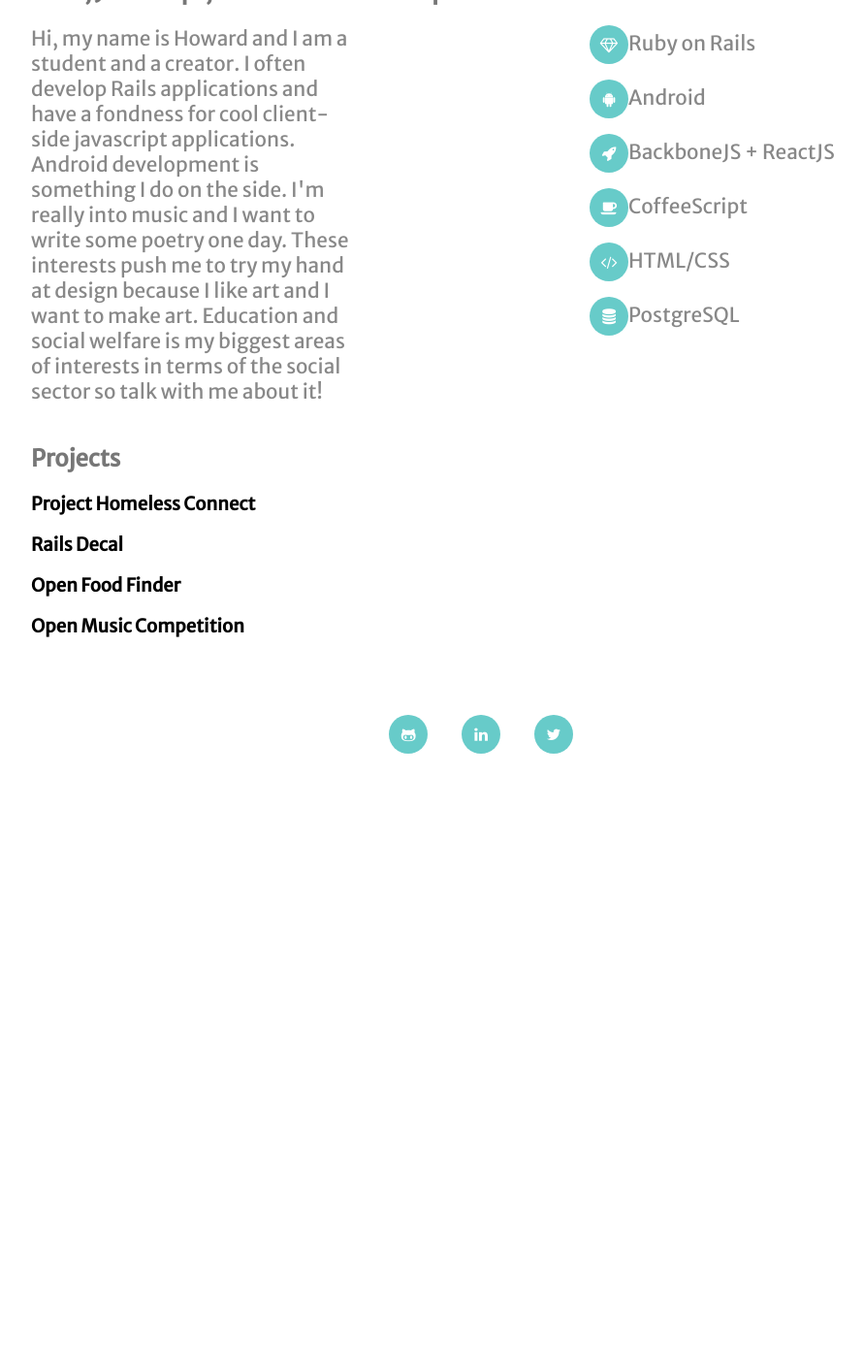
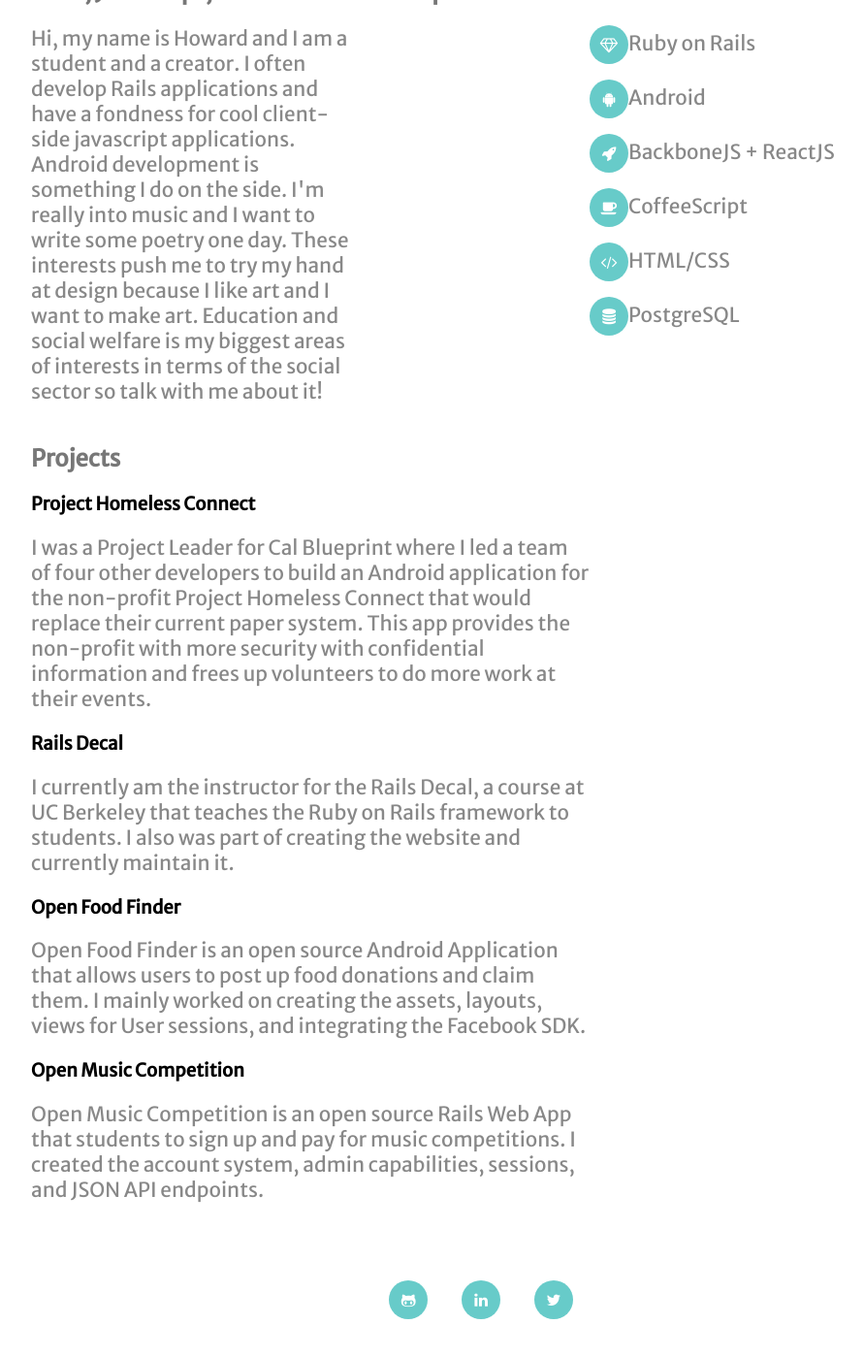
Before and after one commit to chenhoward/chenhoward.github.io, a Jekyll site: the page built from index.html, in a window 1280 px wide and 1400 px high, scrolled down 390 px. Shown: the whole window at 97% size, without its empty margins (128-1019 px from the left). Built offline with Jekyll 4.4.1, drawn with Linux system fonts in a browser that asks for light colours; nearby versions of some CDN libraries; before the commit the page ends 1207 px from its top, so only the background shows below that.

Commit message:
Add basic content for projects

```diff
--- a/_layouts/home.html
+++ b/_layouts/home.html
@@ -7,7 +7,7 @@
 
       {% include header.html %}
 
-      <div>
+      <div class="content">
         {{ content }}
       </div>
 
--- a/index.html
+++ b/index.html
@@ -31,8 +31,29 @@
   </div>
   <h2>Projects</h2>
   <h3>Project Homeless Connect</h3>
+    <p>
+      I was a Project Leader for Cal Blueprint where I led a team of four other
+      developers to build an Android application for the non-profit Project
+      Homeless Connect that would replace their current paper system.  This app
+      provides the non-profit with more security with confidential information
+      and frees up volunteers to do more work at their events.
+    </p>
   <h3>Rails Decal</h3>
+    <p>
+      I currently am the instructor for the Rails Decal, a course at UC Berkeley
+      that teaches the Ruby on Rails framework to students.  I also was part of
+      creating the website and currently maintain it.
+    </p>
   <h3>Open Food Finder</h3>
+    <p>
+      Open Food Finder is an open source Android Application that allows users
+      to post up food donations and claim them.  I mainly worked on creating the
+      assets, layouts, views for User sessions, and integrating the Facebook SDK.
+    </p>
   <h3>Open Music Competition</h3>
-
+    <p>
+      Open Music Competition is an open source Rails Web App that students to
+      sign up and pay for music competitions.  I created the account system,
+      admin capabilities, sessions, and JSON API endpoints.
+    </p>
 </div>
```
